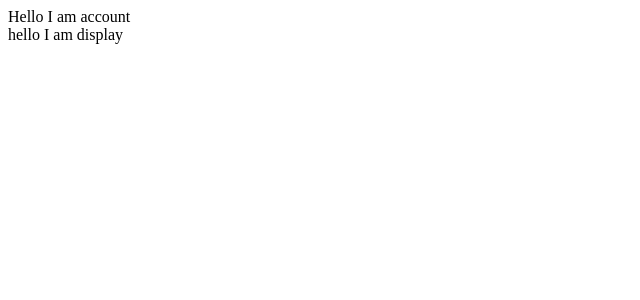
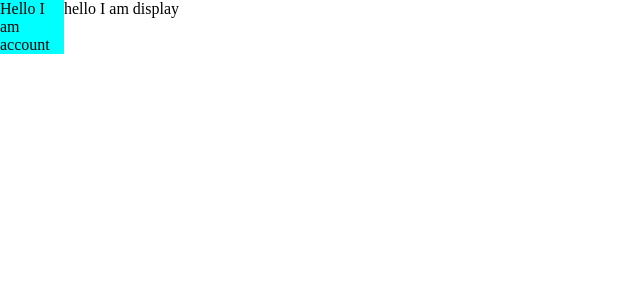
Before and after one commit to Vaani-pathariya/reading, a React (Create React App) app: page / in a window 1280 px wide. Shown: the top 300 px of the page, without its empty margins (0-640 px from the left). Built offline with nearby package versions, Linux system fonts and the light colour scheme.

Commit message:
fix: changed the landingpage layout

```diff
--- a/src/App.js
+++ b/src/App.js
@@ -1,5 +1,6 @@
 import { Route,Routes } from 'react-router-dom';
 import LandingPage from './pages/LandingPage';
+import "./app.css"
 function App() {
   return (
     <div className="App">
--- /dev/null
+++ b/src/app.css
@@ -0,0 +1,4 @@
+body{
+    margin: 0;
+    padding: 0;
+}
--- a/src/components/Sidebar.jsx
+++ b/src/components/Sidebar.jsx
@@ -1,7 +1,8 @@
 import React from "react";
+import "./sidebar.css"
 const Sidebar=()=>{
     return (
-        <div>
+        <div className="sidebar">
             Hello I am account
         </div>
     )
--- /dev/null
+++ b/src/components/sidebar.css
@@ -0,0 +1,4 @@
+.sidebar{
+    background-color: aqua;
+    width: 5%;
+}
--- a/src/pages/LandingPage.jsx
+++ b/src/pages/LandingPage.jsx
@@ -1,9 +1,10 @@
 import React from "react";
 import Sidebar from "../components/Sidebar";
 import Display from "../components/Display";
+import "./landingpage.css"
 const LandingPage=()=>{
     return(
-        <div>
+        <div className="LandingPage">
             <Sidebar/>
             <Display/>
         </div>
--- /dev/null
+++ b/src/pages/landingpage.css
@@ -0,0 +1,3 @@
+.LandingPage{
+    display: flex;
+}
```
